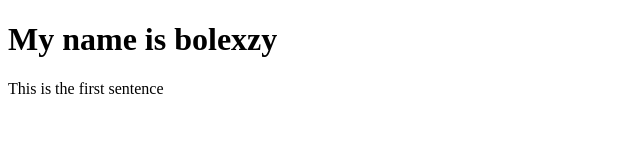
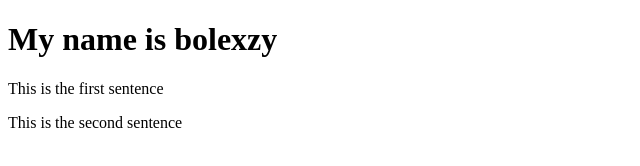
Before and after one commit to Bolexzy1/git-test, a plain HTML site: page index.html in a window 1280 px wide. Shown: the whole page, without its empty margins (0-640 px from the left). Drawn offline with Linux system fonts and the light colour scheme.

Commit message:
Third Commit

```diff
--- a/index.html
+++ b/index.html
@@ -9,5 +9,6 @@
 <body>
     <h1>My name is bolexzy</h1>
     <p>This is the first sentence</p>
+    <p>This is the second sentence</p>
 </body>
 </html>
```
